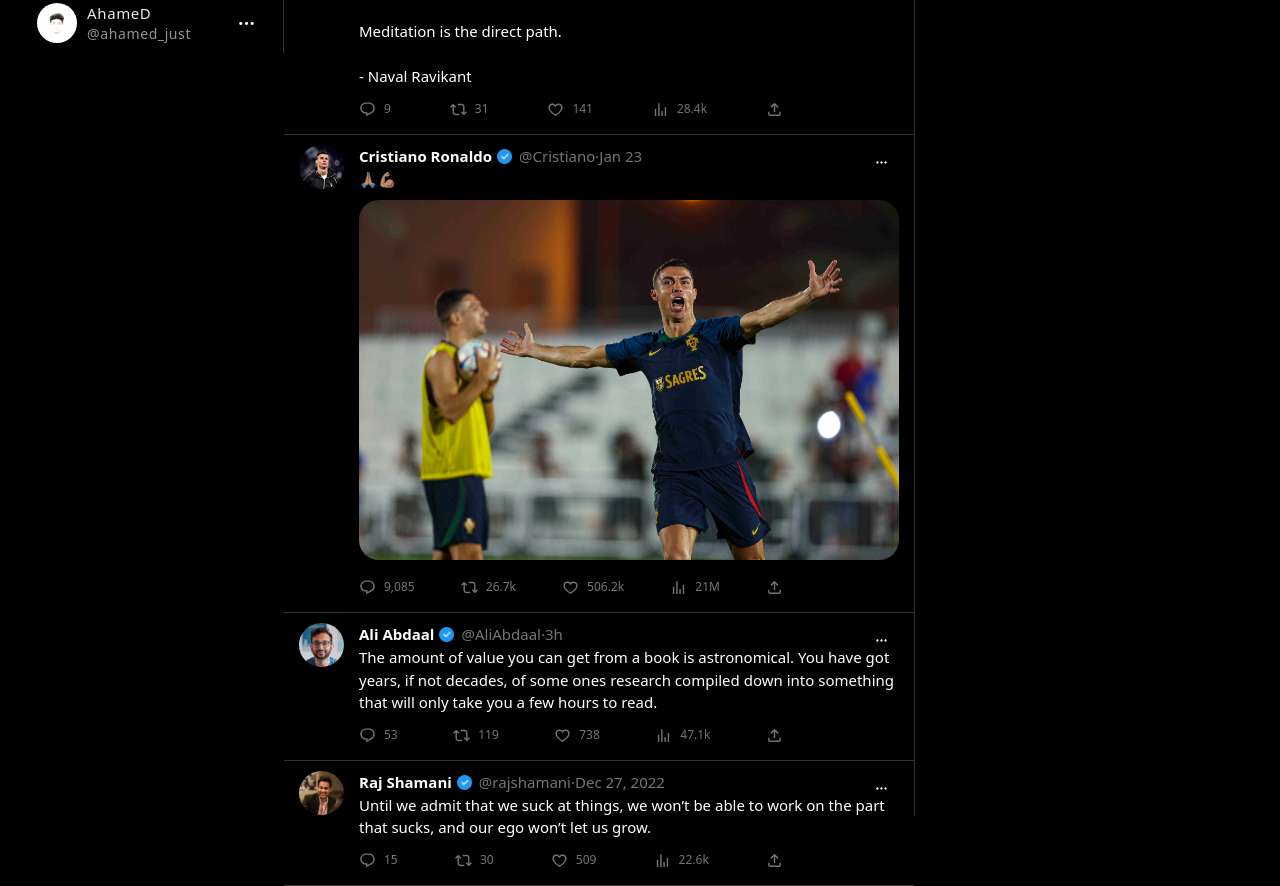
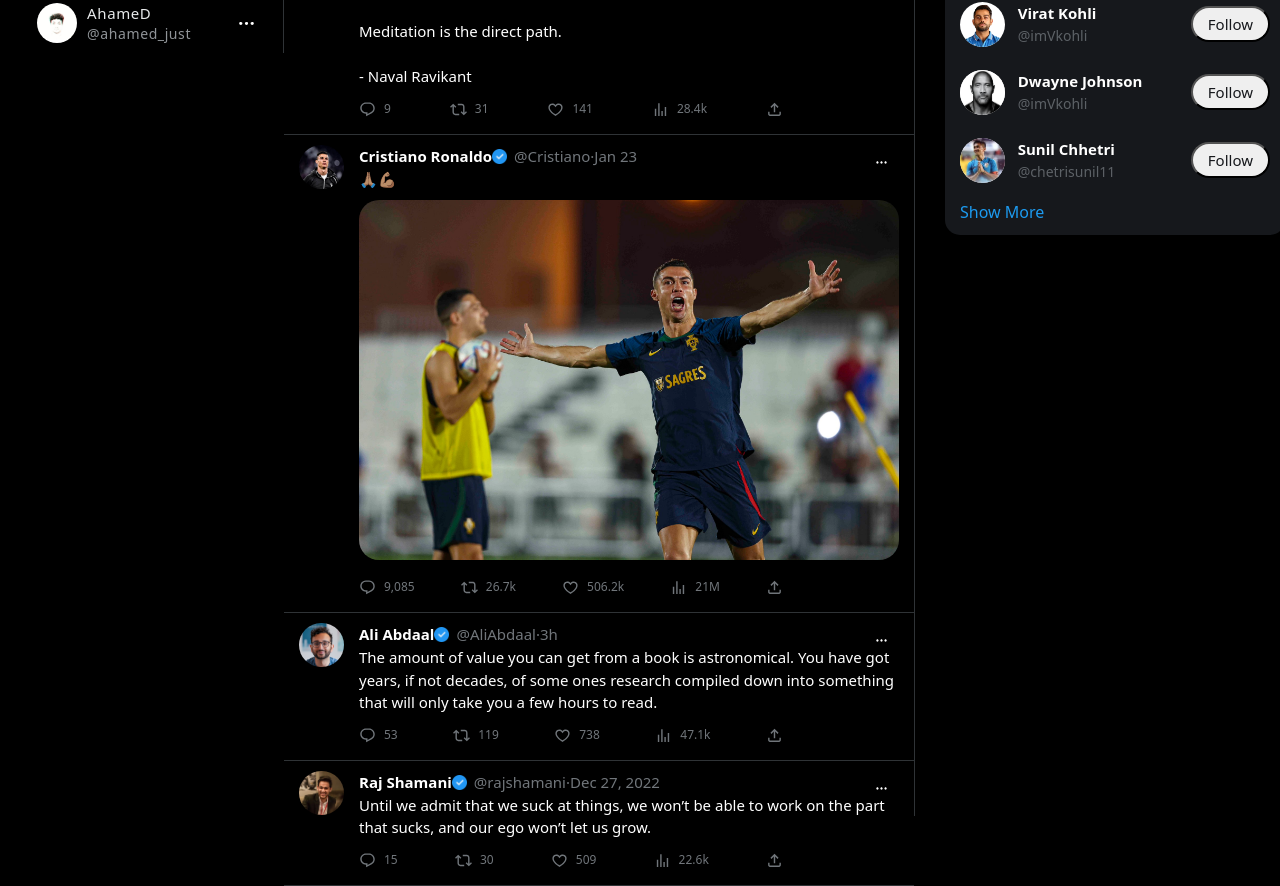
Before and after one commit to Aham3d/Twitter-landing-page-, a plain HTML site: page index.html in a window 1280 px wide. Shown: the part 689-1575 px from the top of the page. Drawn offline with Linux system fonts and the light colour scheme.

Commit message:
added RECOMMENDED ACCOUNT section below trendin section

```diff
--- a/index.html
+++ b/index.html
@@ -457,12 +457,14 @@
 
 
         <div class="right-section">
+
             <div class="search-box">
                 <div>
                     <img src="img/search-icon.svg" alt="">
                 </div>
                 <input class="input" type="text" value="" placeholder="Search Twitter">
             </div>
+
             <div class="trending-section">
                 <p>What's Happening</p>
                 <div class="row">
@@ -541,9 +543,58 @@
                     Show More
                 </div>
             </div>
-            <div>
 
+            <div class="recommended-section">
+                <div class="rec-header">
+                    <p style="color: white;">You Might Also Like</p>
+                </div>
+                <div class="recommended-account">
+                    <div class="rec-pic">
+                        <img src="img/virat.webp" alt="">
+                    </div>
+                    <div class="rec-info">
+                        <div>
+                            <p class="name">Virat Kohli</p>
+                            <p class="user-name">@imVkohli</p>
+                        </div>
+                        <div>
+                            <button>Follow</button>
+                        </div>
+                    </div>
+                </div>
+                <div class="recommended-account">
+                    <div class="rec-pic">
+                        <img src="img/rock.jfif" alt="">
+                    </div>
+                    <div class="rec-info">
+                        <div>
+                            <p class="name">Dwayne Johnson</p>
+                            <p class="user-name">@imVkohli</p>
+                        </div>
+                        <div>
+                            <button>Follow</button>
+                        </div>
+                    </div>
+                </div>
+                <div class="recommended-account">
+                    <div class="rec-pic">
+                        <img src="img/chhetri.jfif" alt="">
+                    </div>
+                    <div class="rec-info">
+                        <div>
+                            <p class="name">Sunil Chhetri</p>
+                            <p class="user-name">@chetrisunil11</p>
+                        </div>
+                        <div>
+                            <button>Follow</button>
+                        </div>
+                    </div>
+                </div>
+                <div class="show-more">
+                    Show More
+                </div>
             </div>
+
         </div>
     </div>
 </body>
--- a/style.css
+++ b/style.css
@@ -952,3 +952,78 @@ a {
 .show-more:hover {
     background-color: #202327;
 }
+
+
+
+
+
+/* RECOMMENDED SECTION */
+
+.recommended-section {
+    width: 340px;
+    position: relative;
+    top: 100px;
+    display: grid;
+    grid-template-columns: 1fr;
+    row-gap: 5px;
+    background-color: #16181c;
+    padding: 10px 0 0 0;
+    border-radius: 15px;
+}
+
+.rec-header {
+    font-size: 22px;
+    font-weight: 700;
+    padding: 0 15px;
+}
+
+.recommended-account {
+    cursor: pointer;
+    padding: 5px 15px;
+    height: auto;
+    display: flex;
+    width: 340px;
+    margin-top: 3px;
+}
+
+.rec-pic {
+    width: 55px;
+    height: 50px;
+    margin-right: 13px;
+}
+
+.rec-pic img {
+    width: 45px;
+    height: 45px;
+    object-fit: cover;
+    object-position: top;
+    background-color: white;
+    border-radius: 30px;
+    margin-top: 3px;
+}
+
+.rec-info {
+    display: flex;
+    justify-content: space-between;
+    width: 100%;
+    align-items: center;
+}
+
+.name {
+    margin: 0;
+}
+
+.user-name {
+    color: #71767bc6;
+    margin: 0;
+    font-size: 14px;
+}
+
+.rec-info button {
+    color: #16181c;
+    font-weight: 500;
+    font-size: 15px;
+    border-radius: 20px;
+    padding: 5px 15px;
+    cursor: pointer;
+}
```
Also changed, not shown: img/chhetri.jfif (added), img/kohli.jfif (added), img/rock.jfif (added), img/sunil.jfif (added), img/virat.webp (added).
